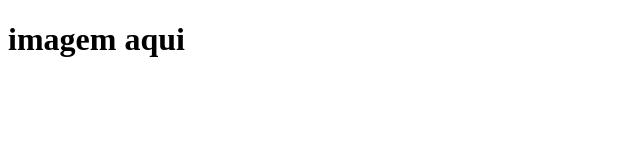
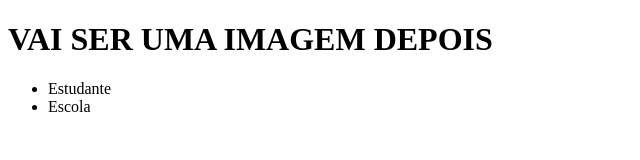
Before and after one commit to 25082006/11111, a plain HTML site: page index.html in a window 1280 px wide. Shown: the whole page, without its empty margins (0-640 px from the left). Drawn offline with Linux system fonts and the light colour scheme.

Commit message:
Add files via upload

```diff
--- a/index.html
+++ b/index.html
@@ -5,10 +5,14 @@
     <meta http-equiv="X-UA-Compatible" content="IE=edge">
     <meta name="viewport" content="width=device-width, initial-scale=1.0">
     <title>Document</title>
+    <link rel="stylesheet" href="style.css">
 </head>
-<body> <h1>
-    imagem aqui
-</h1>
+<body><h1>VAI SER UMA IMAGEM DEPOIS</h1>
+<ul>
+<li>Estudante</li>
+<li>Escola</li>
+</ul>
+
 
 </body>
 </html>
```
Also changed, not shown: 1 other file.
